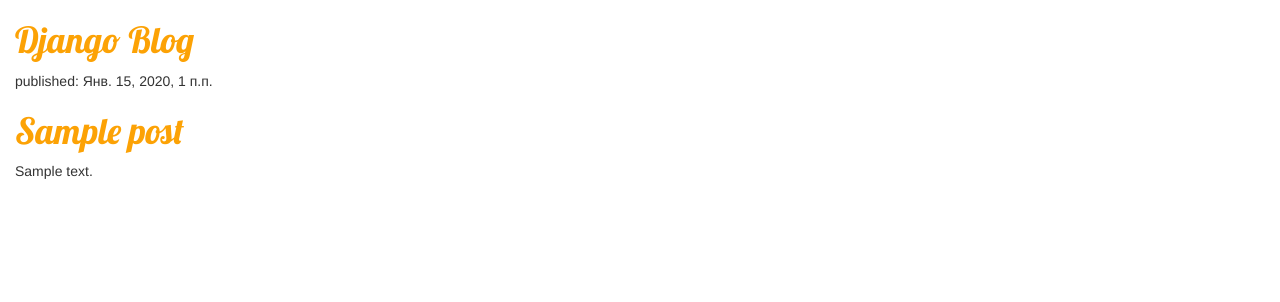
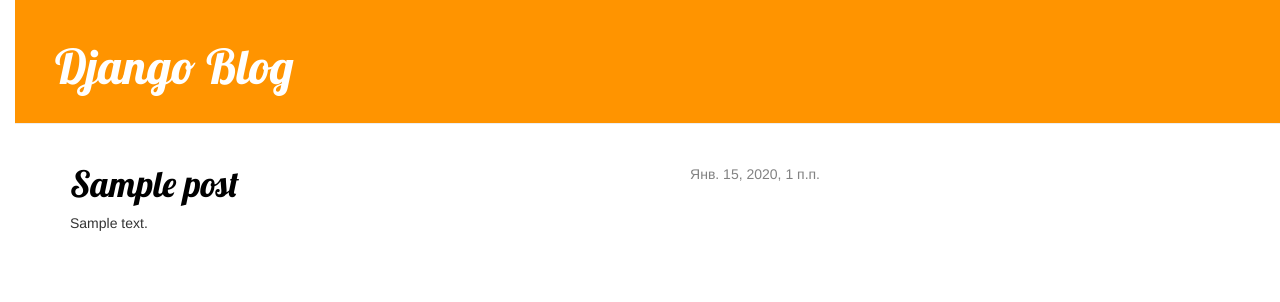
Before and after one commit to Gladspir/003, a Django app: template blog/templates/blog/post_list.html in a window 1280 px wide. Shown: the top 302 px of the page. Run offline with Django 3.2, Linux system fonts and the light colour scheme; the template is opened without the code that fills it: values that come from a table or form of the project are taken from there, others are empty; tables that the repository leaves empty hold one stand-in row (values such as "Sample post"); some libraries are stand-ins or nearby versions.

Commit message:
update 1805

```diff
--- a/blog/static/css/blog.css
+++ b/blog/static/css/blog.css
@@ -10,3 +10,51 @@
         color: #FCA205;
         font-family: 'Lobster';
     }
+
+        .page-header {
+        background-color: #ff9400;
+        margin-top: 0;
+        padding: 20px 20px 20px 40px;
+    }
+
+    .page-header h1, .page-header h1 a, .page-header h1 a:visited, .page-header h1 a:active {
+        color: #ffffff;
+        font-size: 36pt;
+        text-decoration: none;
+    }
+
+    .content {
+        margin-left: 40px;
+    }
+
+    h1, h2, h3, h4 {
+        font-family: 'Lobster', cursive;
+    }
+
+    .date {
+        float: right;
+        color: #828282;
+    }
+
+    .save {
+        float: right;
+    }
+
+    .post-form textarea, .post-form input {
+        width: 100%;
+    }
+
+    .top-menu, .top-menu:hover, .top-menu:visited {
+        color: #ffffff;
+        float: right;
+        font-size: 26pt;
+        margin-right: 20px;
+    }
+
+    .post {
+        margin-bottom: 70px;
+    }
+
+    .post h1 a, .post h1 a:visited {
+        color: #000000;
+    }
--- a/blog/templates/blog/base.html
+++ b/blog/templates/blog/base.html
@@ -12,7 +12,9 @@
         <body>
 
             <div class="page-header">
-                <h1><a href="/">Django Girls Blog</a></h1>
+                <h1>
+                    <a href="/">Django Blog</a>
+                </h1>
             </div>
             <div class="content container">
                 <div class="row">
--- a/blog/templates/blog/post_list.html
+++ b/blog/templates/blog/post_list.html
@@ -18,19 +18,27 @@
 
     <body>
 
-        <div>
+        <div class="page-header">
             <h1>
                 <a href="/">Django Blog</a>
             </h1>
         </div>
 
-        {% for post in posts %}
-            <div>
-                <p>published: {{ post.published_date }}</p>
-                <h1><a href="">{{ post.title }}</a></h1>
-                <p>{{ post.text|linebreaks }}</p>
+        <div class="content container">
+            <div class="row">
+                <div class="col-md-8">
+                    {% for post in posts %}
+                        <div class="post">
+                            <div class="date">
+                                {{ post.published_date }}
+                            </div>
+                            <h1><a href="">{{ post.title }}</a></h1>
+                            <p>{{ post.text|linebreaks }}</p>
+                        </div>
+                    {% endfor %}
+                </div>
             </div>
-        {% endfor %}
+        </div>
 
         <!-- jQuery (necessary for Bootstrap's JavaScript plugins) -->
         <script src="https://ajax.googleapis.com/ajax/libs/jquery/1.11.0/jquery.min.js"></script>
```
